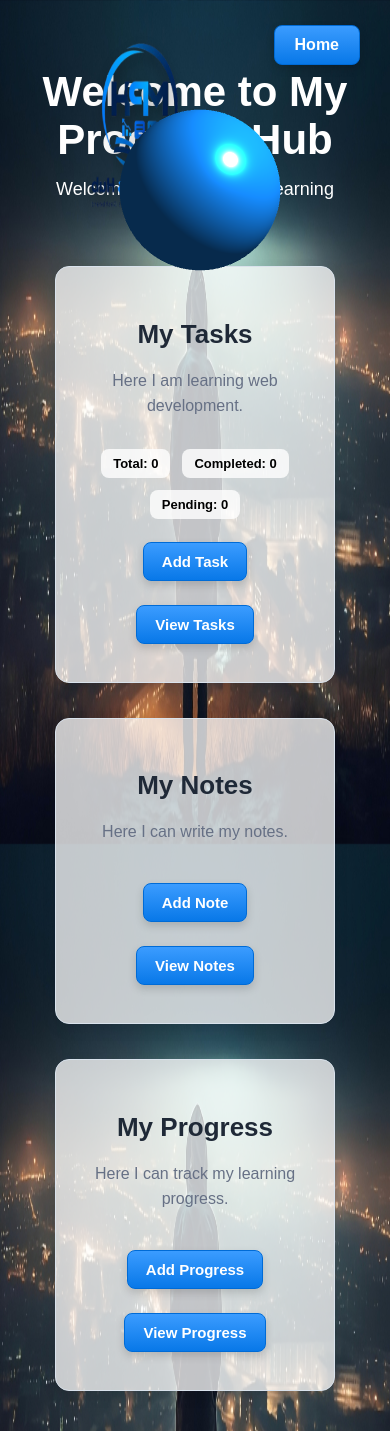
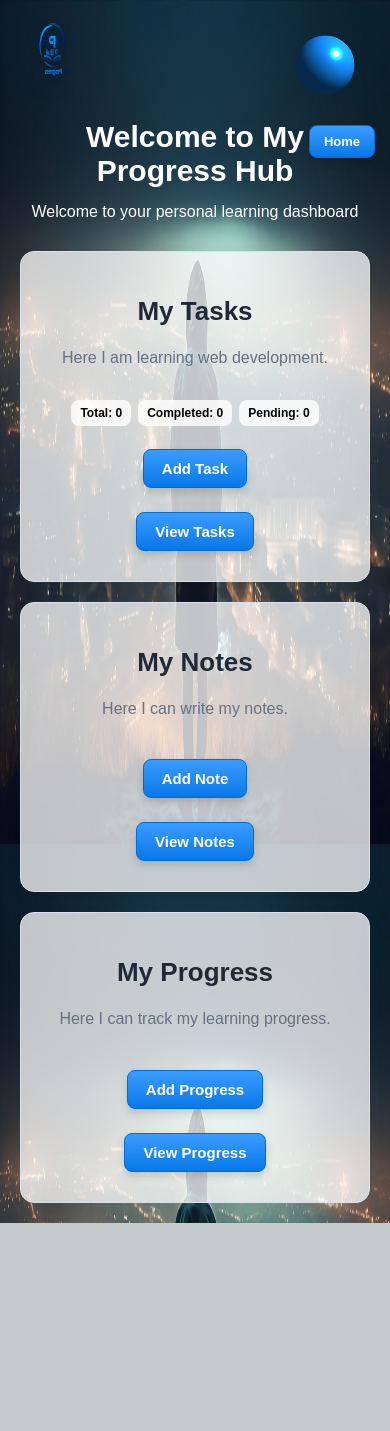
Before and after one commit to venky04-d/MyProgressHub, a Flask app: page / in a window 390 px wide. After the commit the page ends 1223 px from the top, so only its background shows below. Run offline with Flask 3, Linux system fonts and the light colour scheme; data that the repository does not hold is empty.

Commit message:
Improve mobile design and remove sphere

```diff
--- a/static/style.css
+++ b/static/style.css
@@ -758,3 +758,272 @@ body.home-page {
 
     z-index: 10;
 }
+
+/* =================================
+   FIXES + RESPONSIVE DESIGN
+================================= */
+
+/* Prevent width/padding overflow */
+* {
+    box-sizing: border-box;
+}
+
+html,
+body {
+    width: 100%;
+    min-height: 100%;
+    overflow-x: hidden;
+}
+
+
+/* ================================
+   HOME LOGO - FINAL SIZE
+================================ */
+
+.home-page .app-logo {
+    position: absolute;
+    top: 20px;
+    left: 30px;
+
+    width: 120px;
+    height: 120px;
+
+    object-fit: contain;
+}
+
+
+/* ================================
+   3D SPHERE
+================================ */
+
+#sphere-container {
+    position: absolute;
+
+    top: 20px;
+    right: 30px;
+
+    width: 220px;
+    height: 220px;
+
+    z-index: 10;
+}
+
+#sphere-container canvas {
+    width: 100% !important;
+    height: 100% !important;
+}
+
+
+/* ================================
+   NOTES
+================================ */
+
+.notes-list {
+    width: 100%;
+    max-width: 700px;
+    margin: 35px auto;
+}
+
+.note-content {
+    max-height: 180px;
+    overflow-y: auto;
+
+    font-size: 16px;
+    line-height: 1.7;
+    color: #1f2937;
+
+    white-space: pre-wrap;
+    overflow-wrap: break-word;
+
+    padding-right: 10px;
+    margin-bottom: 18px;
+}
+
+
+/* ================================
+   TASK LIST
+================================ */
+
+.item-list {
+    width: 100%;
+    max-width: 650px;
+    margin: 35px auto 0;
+}
+
+
+/* ================================
+   PROGRESS CARDS
+================================ */
+
+.progress-card {
+    width: 100%;
+    max-width: 650px;
+}
+
+
+/* ================================
+   NOTE TEXTAREA
+================================ */
+
+.note-form textarea {
+    width: 100%;
+    max-width: 700px;
+}
+
+
+/* ================================
+   MOBILE / ANDROID
+================================ */
+
+@media (max-width: 768px) {
+
+    body {
+        padding: 20px;
+    }
+
+    h1 {
+        font-size: 30px;
+        margin-top: 100px;
+        margin-bottom: 35px;
+    }
+
+    .welcome-text {
+        font-size: 16px;
+        margin-top: -20px;
+        margin-bottom: 30px;
+    }
+
+
+    /* Logo */
+
+    .home-page .app-logo {
+        top: 15px;
+        left: 15px;
+
+        width: 75px;
+        height: 75px;
+    }
+
+
+    /* Sphere */
+
+    #sphere-container {
+        top: 10px;
+        right: 10px;
+
+        width: 110px;
+        height: 110px;
+    }
+
+
+    /* Dashboard */
+
+    .dashboard {
+        flex-direction: column;
+        align-items: center;
+        gap: 20px;
+    }
+
+    .section {
+        width: 100%;
+        max-width: 350px;
+        padding: 22px;
+    }
+
+
+    /* Home button */
+
+    .home-button {
+        top: 15px;
+        right: 15px;
+        padding: 8px 14px;
+        font-size: 13px;
+    }
+
+    .home-page .home-button {
+        top: 125px;
+    }
+
+
+    /* Forms */
+
+    .add-form,
+    .progress-form,
+    .progress-container form {
+        flex-direction: column !important;
+        width: 100%;
+    }
+
+    .add-form input,
+    .progress-form input,
+    .progress-container form input {
+        width: 100%;
+        max-width: 350px;
+    }
+
+
+    /* Tasks */
+
+    .item-list {
+        width: 100%;
+    }
+
+    .item-card {
+        width: 100%;
+        flex-direction: column;
+        align-items: stretch;
+        gap: 15px;
+    }
+
+    .actions {
+        justify-content: center;
+        flex-wrap: wrap;
+    }
+
+
+    /* Notes */
+
+    .notes-list {
+        width: 100%;
+    }
+
+    .note-form textarea {
+        width: 100%;
+        height: 300px;
+    }
+
+    .note-actions {
+        flex-wrap: wrap;
+    }
+
+
+    /* Progress */
+
+    .progress-card {
+        width: 100%;
+        flex-direction: column;
+        gap: 15px;
+    }
+
+    .progress-info {
+        flex-direction: column;
+        gap: 8px;
+    }
+
+    .progress-actions {
+        justify-content: center;
+        flex-wrap: wrap;
+    }
+
+
+    /* Task summary */
+
+    .task-summary {
+        gap: 7px;
+    }
+
+    .task-summary span {
+        font-size: 12px;
+        padding: 6px 9px;
+    }
+}
```
Also changed, not shown: index.html (+254 -0 lines).
